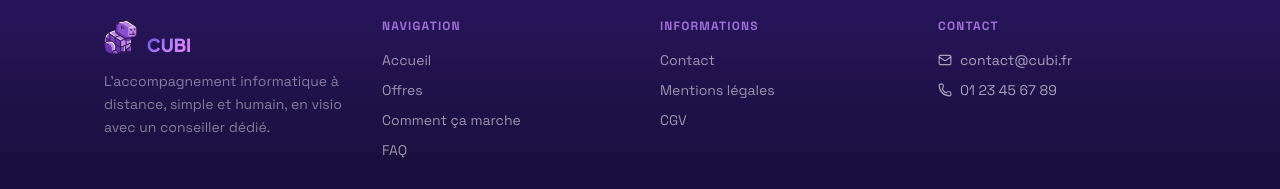
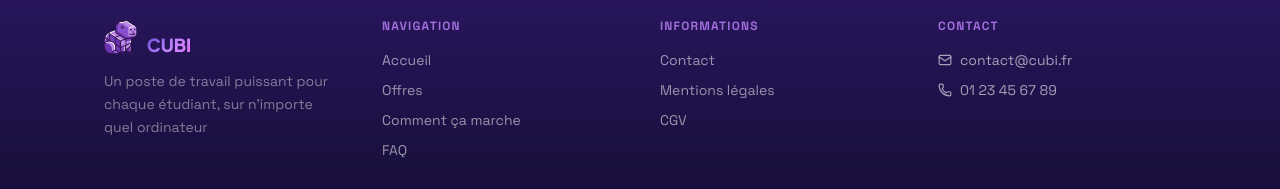
Before and after one commit to pie-organisation/vitrine_frontend, a React (Vite) app: page / in a window 1280 px wide. Shown: the part 3347-3536 px from the top of the page. Built offline with nearby package versions, Linux system fonts and the light colour scheme; no server answers.

Commit message:
fix: footer correction

```diff
--- a/src/components/layout/Footer.tsx
+++ b/src/components/layout/Footer.tsx
@@ -17,7 +17,7 @@ export function Footer() {
         <div>
           <Logo />
           <p className="text-sm mt-4 leading-relaxed" style={{ color: 'rgba(255,255,255,0.45)' }}>
-            L'accompagnement informatique à distance, simple et humain, en visio avec un conseiller dédié.
+            Un poste de travail puissant pour chaque étudiant, sur n'importe quel ordinateur
           </p>
         </div>
 
```
